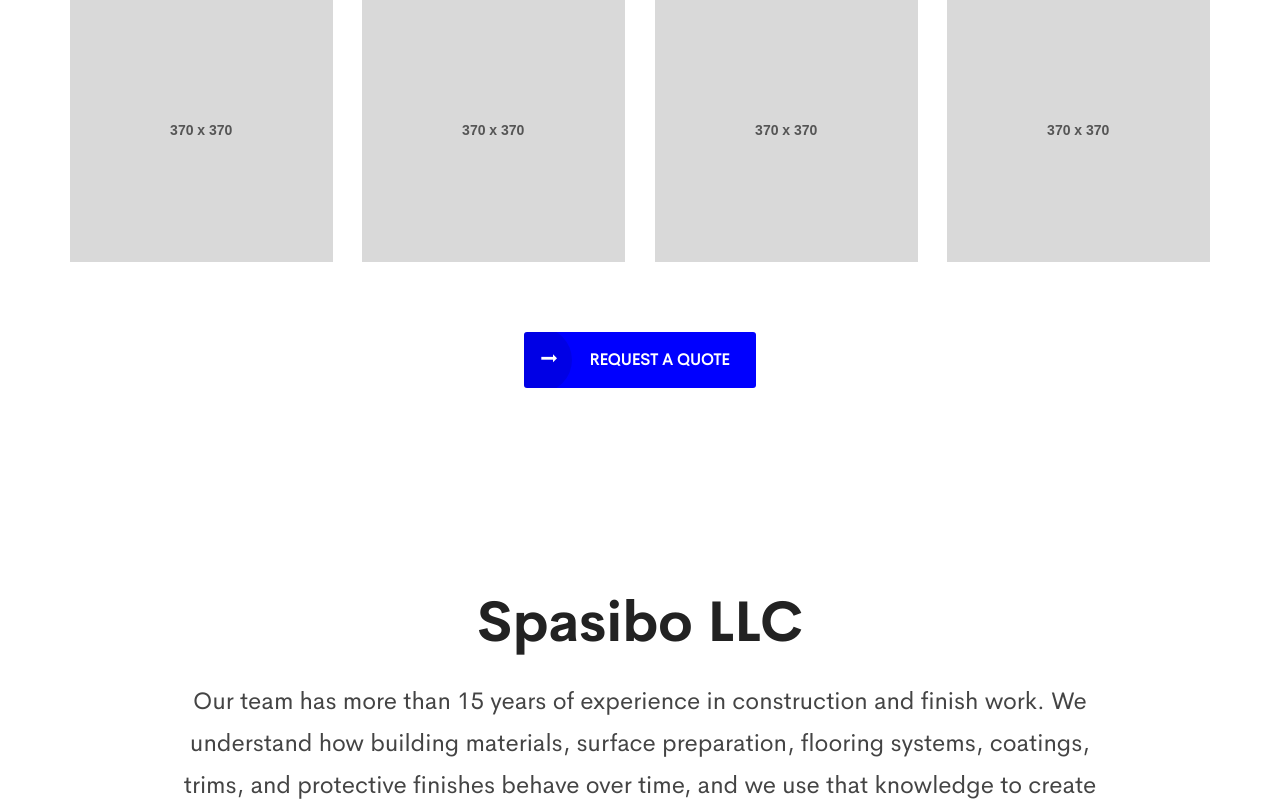
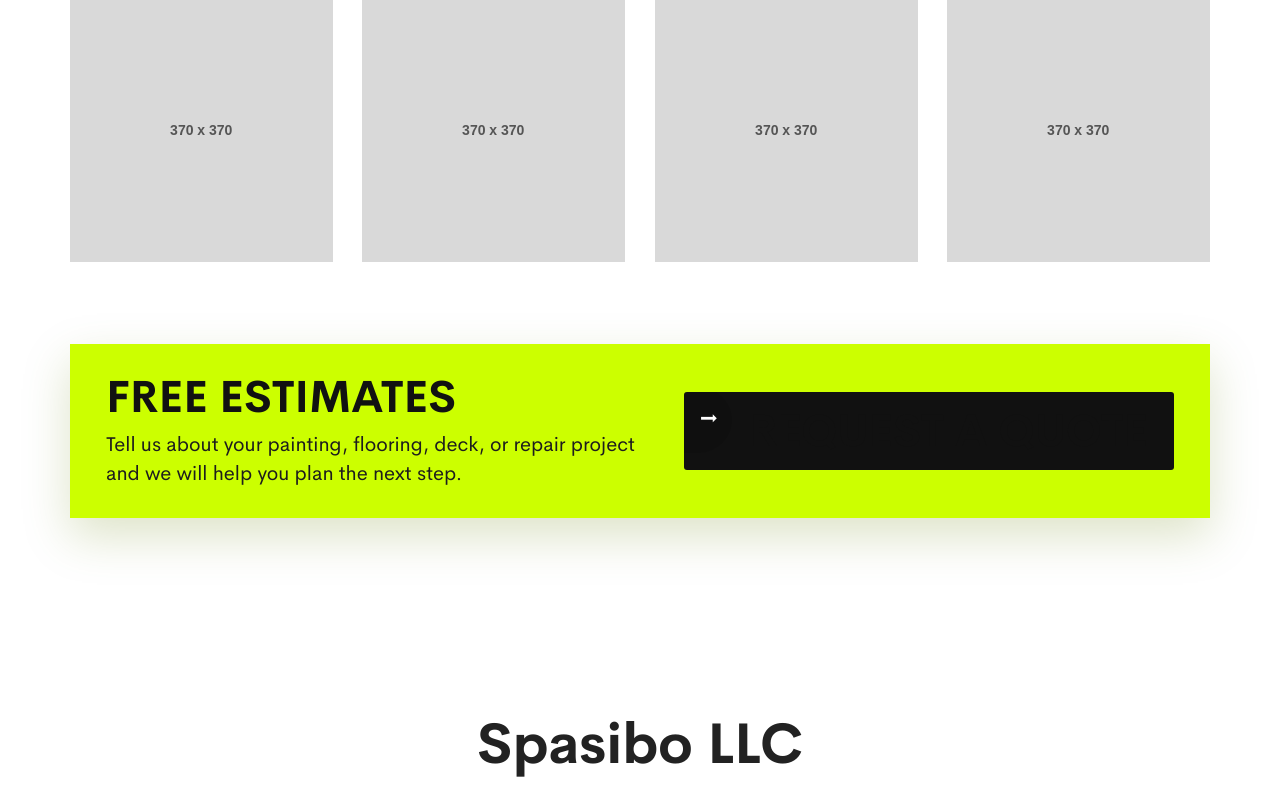
Before and after one commit to haldaniko/plumber_django, a Django app: page / in a window 1280 px wide. Shown: the part 2966-3765 px from the top of the page. Run offline with Django 5.2, Linux system fonts and the light colour scheme; data comes from the database, SQL or seed files in the repository; some libraries are stand-ins or nearby versions.

Commit message:
Add free estimates banner to homepage and update styles

```diff
--- a/static/plumber/assets/css/placeholders.css
+++ b/static/plumber/assets/css/placeholders.css
@@ -200,6 +200,45 @@ p {
 .portfolio-section .gallery-block .inner-box:focus {
     outline: 3px solid rgba(0, 0, 230, .35);
     outline-offset: 4px;
+}
+
+.free-estimates-banner {
+    display: flex;
+    align-items: center;
+    justify-content: space-between;
+    gap: 24px;
+    margin: 52px auto 0;
+    padding: 30px 36px;
+    background: #ccff00;
+    color: #111;
+    box-shadow: 0 18px 45px rgba(102, 128, 0, .22);
+}
+
+.free-estimates-banner span {
+    display: block;
+    color: #111;
+    font-family: cerebri-bold;
+    font-size: 44px;
+    line-height: 1.05;
+    text-transform: uppercase;
+}
+
+.free-estimates-banner p {
+    max-width: 760px;
+    margin: 10px 0 0;
+    color: #1d1d1d;
+    font-size: 20px;
+    line-height: 1.45;
+}
+
+.free-estimates-banner .theme-btn {
+    flex: 0 0 auto;
+    border: 0;
+    background: #111;
+}
+
+.free-estimates-banner .theme-btn:before {
+    background: #000;
 }
 
 .project-modal .modal-content {
@@ -534,6 +573,11 @@ p {
         flex-direction: column;
         align-items: flex-start;
     }
+
+    .free-estimates-banner {
+        align-items: flex-start;
+        flex-direction: column;
+    }
 }
 
 @media only screen and (max-width: 575px) {
@@ -548,6 +592,14 @@ p {
     .request-option-btn {
         width: 100%;
         min-width: 0;
+    }
+
+    .free-estimates-banner {
+        padding: 26px 22px;
+    }
+
+    .free-estimates-banner span {
+        font-size: 34px;
     }
 }
 
--- a/templates/plumber/index.html
+++ b/templates/plumber/index.html
@@ -267,7 +267,13 @@
                     </div>
                     {% endfor %}
                 </div>
-                <div class="load-more text-center mt-40"><a href="#contact" class="theme-btn btn-style-one">Request a Quote</a></div>
+                <div class="free-estimates-banner">
+                    <div>
+                        <span>Free Estimates</span>
+                        <p>Tell us about your painting, flooring, deck, or repair project and we will help you plan the next step.</p>
+                    </div>
+                    <button type="button" class="theme-btn btn-style-one" data-toggle="modal" data-target="#requestModal"><span>Request a Quote</span></button>
+                </div>
             </div>
         </div>
     </section>
```
